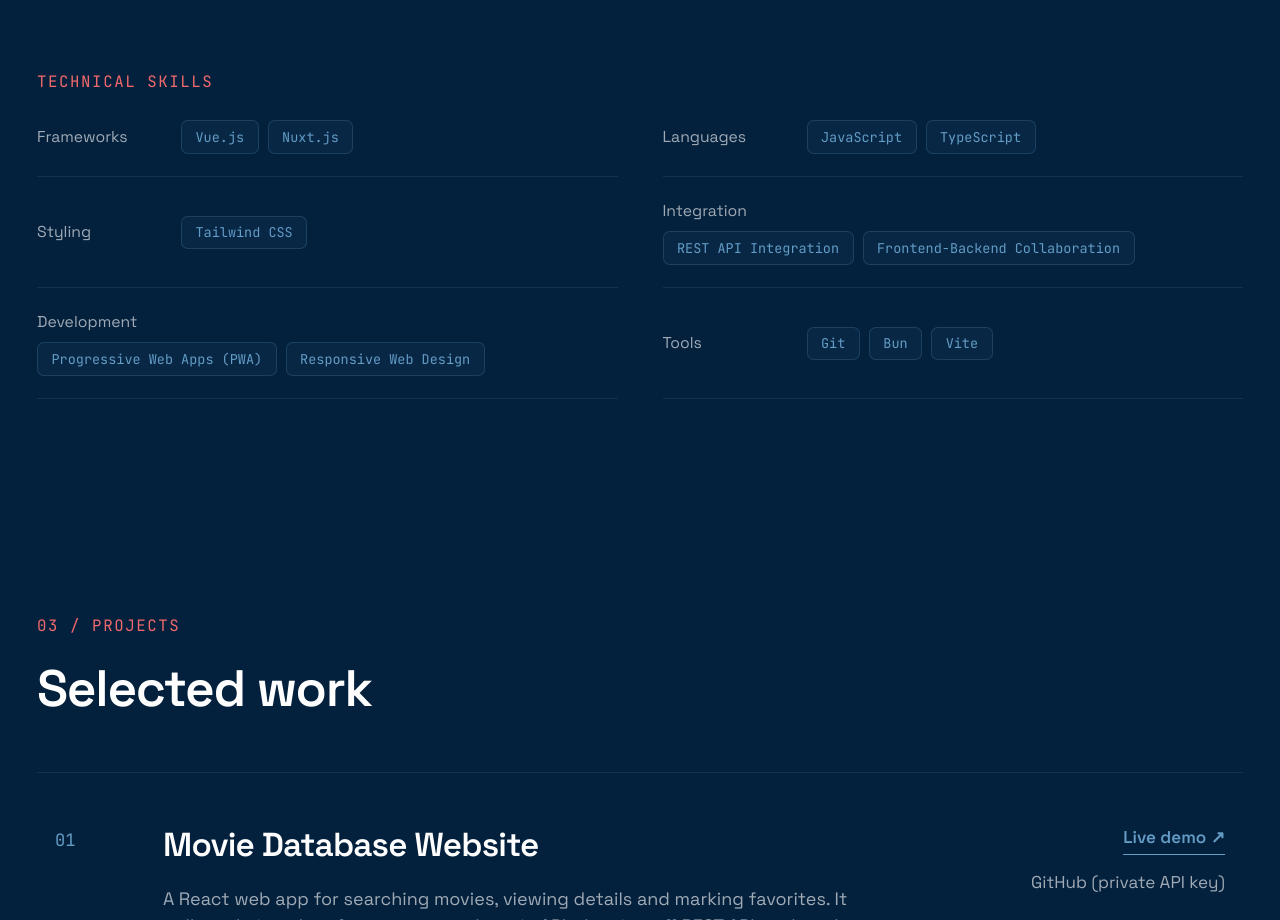
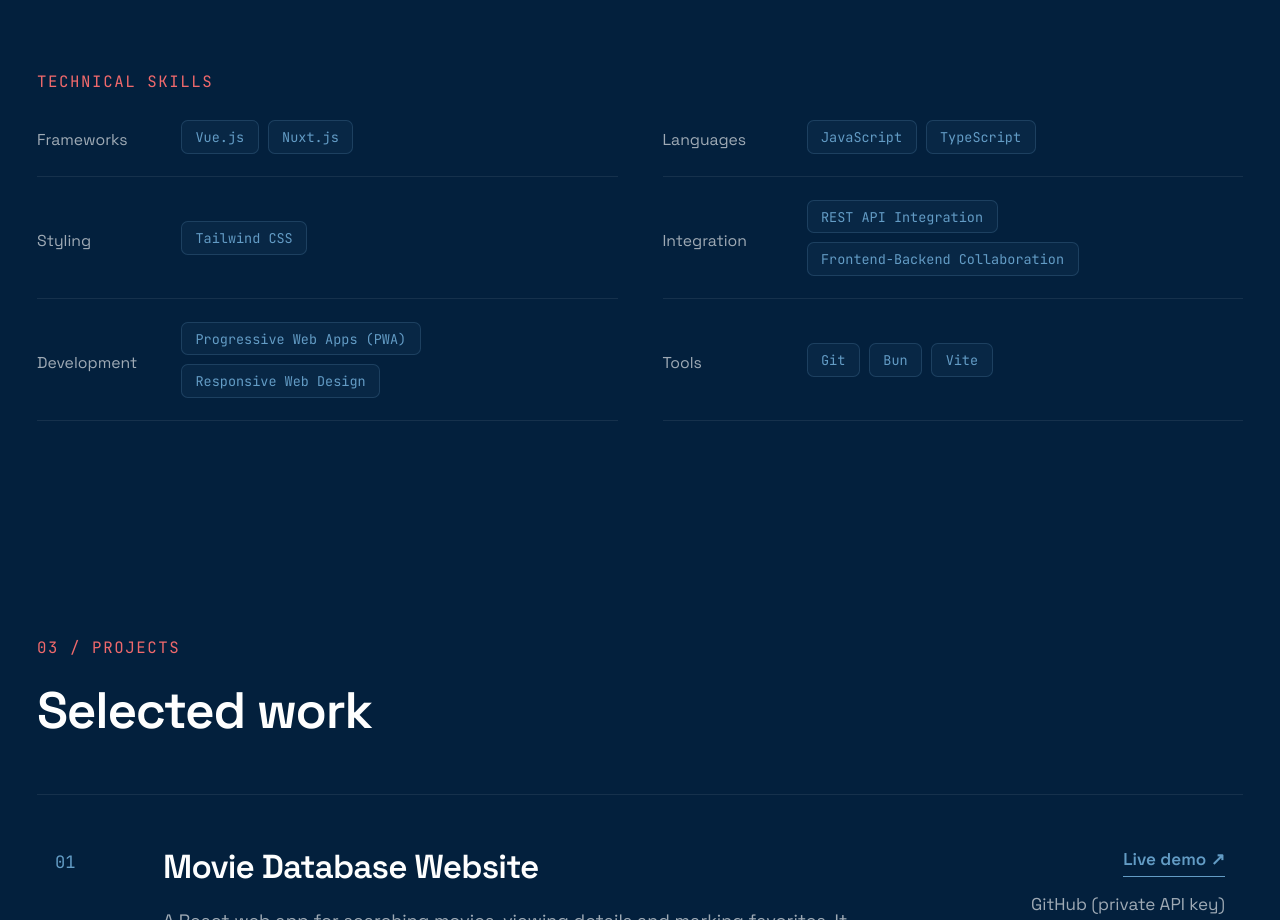
Before and after one commit to Joejooe/my-portfolio, a Vue app: page / in a window 1280 px wide. Shown: the part 2337-3257 px from the top of the page. Built offline with nearby package versions, Linux system fonts and the light colour scheme.

Commit message:
fix: align Integration row in technical skills

```diff
--- a/src/App.vue
+++ b/src/App.vue
@@ -341,8 +341,8 @@ const socialIcon = 'text-xl text-brand transition-colors group-hover:text-flame-
             :key="g.label"
             class="flex flex-wrap items-center gap-x-4 gap-y-2 border-b border-line-soft pb-5"
           >
-            <dt class="w-28 shrink-0 text-sm text-muted">{{ g.label }}</dt>
-            <dd class="m-0 flex flex-wrap gap-2">
+            <dt class="w-28 shrink-0 pt-1.5 text-sm text-muted">{{ g.label }}</dt>
+            <dd class="m-0 flex min-w-0 flex-1 flex-wrap gap-2">
               <span
                 v-for="s in g.items"
                 :key="s"
```
